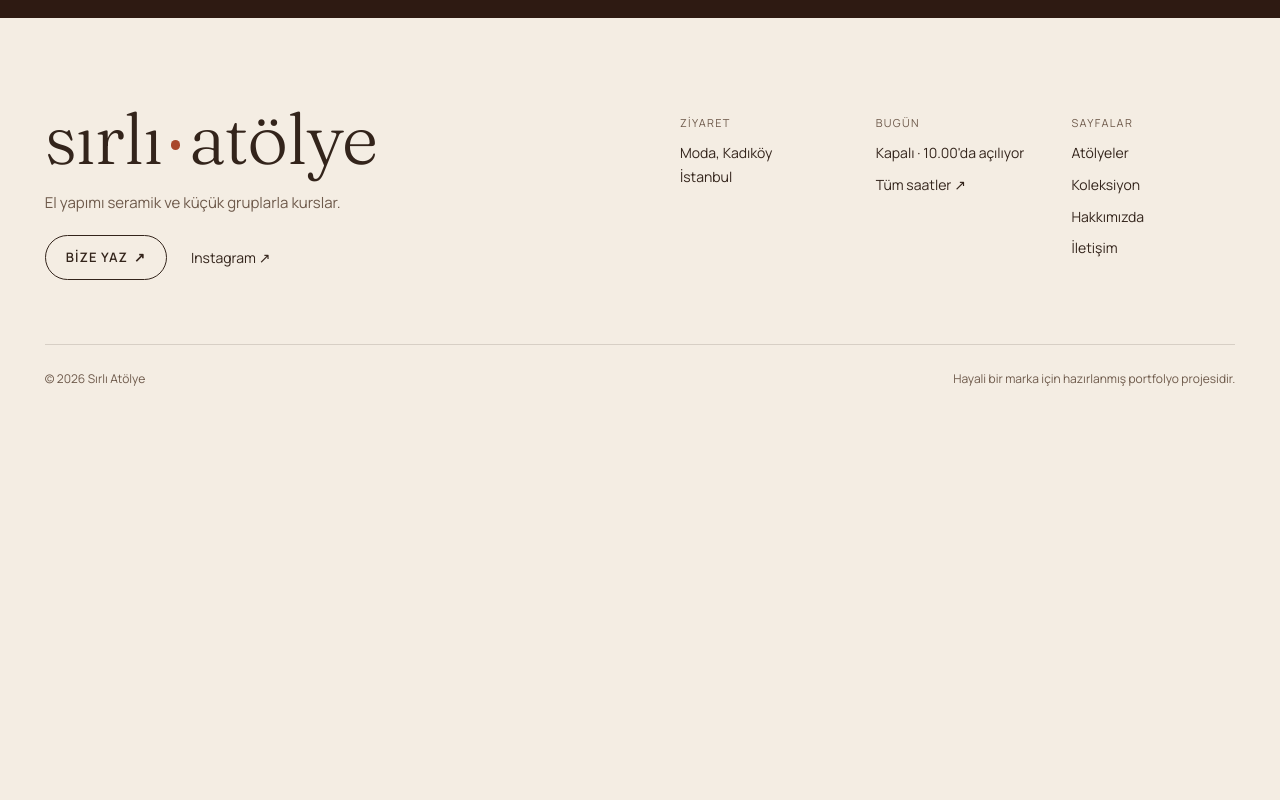
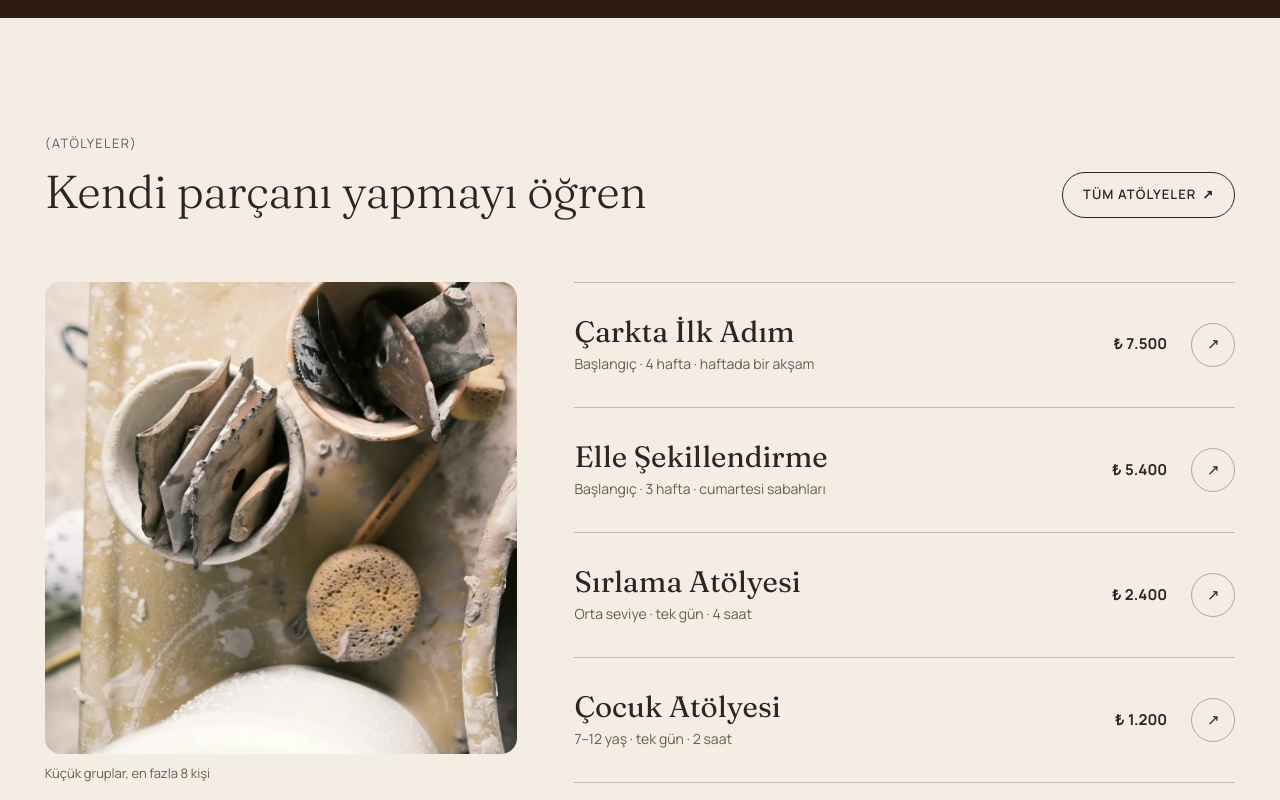
Before and after one commit to sevvalsaygat/mysterious-workshop, a Next.js app: page / in a window 1280 px wide. Shown: the part 1340-2140 px from the top of the page. Before the commit the page ends 1761 px from the top, so only its background shows below. Built offline with nearby package versions, Linux system fonts and the light colour scheme.

Commit message:
feat: add home workshops section

```diff
--- a/app/page.tsx
+++ b/app/page.tsx
@@ -5,6 +5,7 @@ const HomePage: React.FC = () => {
     <>
       <Home.Hero />
       <Home.Intro />
+      <Home.Workshops />
     </>
   );
 };
--- /dev/null
+++ b/containers/Home/Workshops/index.tsx
@@ -0,0 +1,85 @@
+import Image from "next/image";
+import Link from "next/link";
+
+import Button from "@app/components/Button";
+import { WORKSHOPS } from "@app/data";
+import { formatPrice } from "@app/lib/format";
+
+import workshopImage from "@/public/images/atolye-masasi.webp";
+
+const Workshops: React.FC = () => {
+  return (
+    <section className="bg-cream text-earth">
+      <div className="mx-auto flex max-w-page flex-col gap-[clamp(40px,5vw,64px)] px-gutter py-[clamp(72px,9vw,128px)]">
+        <div className="flex flex-wrap items-end justify-between gap-6">
+          <div className="flex flex-col gap-3.5">
+            <span className="text-[13px] tracking-widest text-muted uppercase">
+              (Atölyeler)
+            </span>
+            <h2 className="font-serif text-[clamp(32px,3.6vw,52px)] leading-[1.1] font-light tracking-[-0.01em]">
+              Kendi parçanı yapmayı öğren
+            </h2>
+          </div>
+          <Button href="/workshops" title="Tüm atölyeler" />
+        </div>
+
+        <div className="grid gap-[clamp(32px,4.5vw,64px)] desktop:grid-cols-[minmax(0,5fr)_minmax(0,7fr)]">
+          <figure className="flex flex-col gap-2.5">
+            <div className="relative aspect-square min-h-80 flex-1 overflow-hidden rounded-2xl bg-sand">
+              <Image
+                src={workshopImage}
+                alt="Atölye masasında çark ve alet kapları"
+                fill
+                placeholder="blur"
+                sizes="(min-width: 1440px) 560px, (min-width: 900px) 40vw, 100vw"
+                className="object-cover"
+              />
+            </div>
+            <figcaption className="text-[13px] text-muted">
+              Küçük gruplar, en fazla 8 kişi
+            </figcaption>
+          </figure>
+
+          <ol
+            aria-label="Atölyeler"
+            className="flex flex-col border-t border-earth/25"
+          >
+            {WORKSHOPS.map((workshop) => (
+              <li
+                key={workshop.slug}
+                className="flex flex-1 border-b border-earth/25"
+              >
+                <Link
+                  href={`/workshops/${workshop.slug}`}
+                  className="group grid flex-1 grid-cols-[minmax(0,1fr)_auto_44px] items-center gap-x-6 gap-y-2 py-5.5 max-[560px]:grid-cols-[minmax(0,1fr)_44px]"
+                >
+                  <span className="flex flex-col gap-1.5 transition-transform duration-400 ease-[cubic-bezier(0.2,0.7,0.2,1)] group-hover:translate-x-2 group-focus-visible:translate-x-2">
+                    <span className="font-serif text-[clamp(24px,2.3vw,34px)] leading-[1.1]">
+                      {workshop.name}
+                    </span>
+                    <span className="text-sm text-muted">
+                      {workshop.level} · {workshop.duration} · {workshop.rhythm}
+                    </span>
+                  </span>
+
+                  <span className="text-[15px] font-bold whitespace-nowrap max-[560px]:col-start-1 max-[560px]:row-start-2">
+                    {formatPrice(workshop.price)}
+                  </span>
+
+                  <span
+                    aria-hidden="true"
+                    className="grid size-11 place-items-center rounded-full border border-earth/35 text-[15px] transition-colors duration-300 group-hover:border-terracotta group-hover:bg-terracotta group-hover:text-white group-focus-visible:border-terracotta group-focus-visible:bg-terracotta group-focus-visible:text-white max-[560px]:col-start-2 max-[560px]:row-span-2 max-[560px]:row-start-1"
+                  >
+                    ↗
+                  </span>
+                </Link>
+              </li>
+            ))}
+          </ol>
+        </div>
+      </div>
+    </section>
+  );
+};
+
+export default Workshops;
--- a/containers/Home/index.ts
+++ b/containers/Home/index.ts
@@ -1,6 +1,7 @@
 import Hero from "./Hero";
 import Intro from "./Intro";
+import Workshops from "./Workshops";
 
-const Home = { Hero, Intro };
+const Home = { Hero, Intro, Workshops };
 
 export default Home;
--- /dev/null
+++ b/lib/format.ts
@@ -0,0 +1,3 @@
+// 7500 → "₺ 7.500" (Turkish thousands separator)
+export const formatPrice = (price: number) =>
+  `₺ ${new Intl.NumberFormat("tr-TR").format(price)}`;
```
